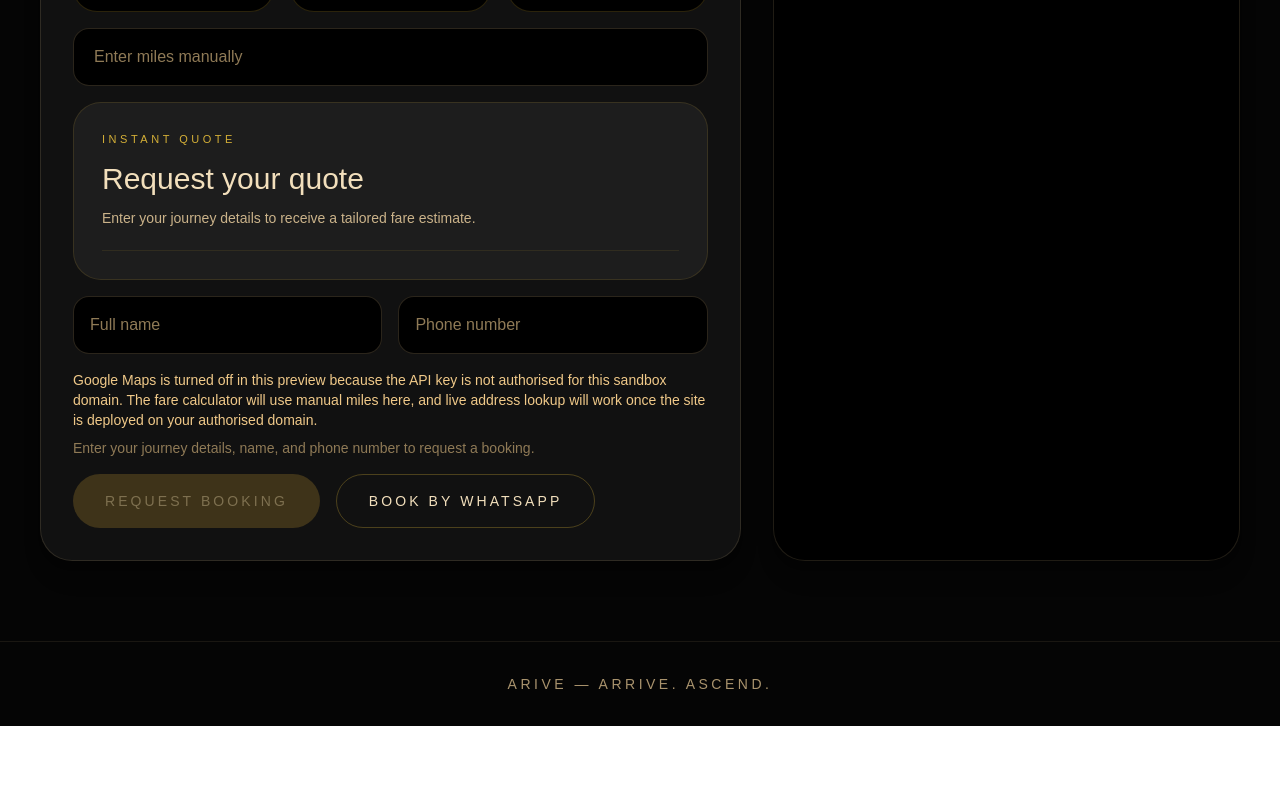
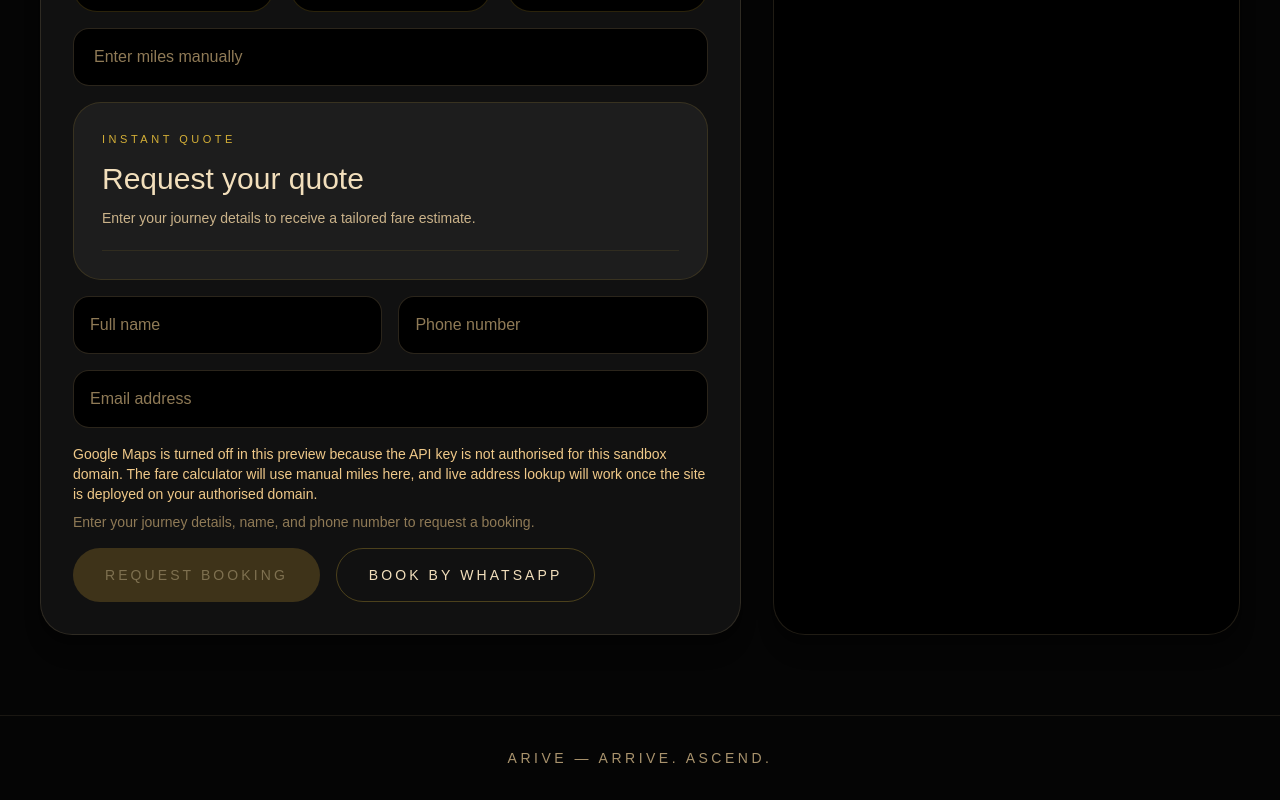
Before and after one commit to adnanahmed1988-sketch/arive-taxi, a Next.js app: page / in a window 1280 px wide. Shown: the part 2211-3011 px from the top of the page. Before the commit the page ends 2937 px from the top, so only its background shows below. Built offline with nearby package versions, Linux system fonts and the light colour scheme.

Commit message:
add customer email field

```diff
--- a/app/page.tsx
+++ b/app/page.tsx
@@ -452,7 +452,8 @@ const canShowQuote =
 const canRequestBooking =
   canShowQuote &&
   Boolean(bookingData.fullName.trim()) &&
-  Boolean(bookingData.phone.trim());
+  Boolean(bookingData.phone.trim()) &&
+  Boolean(bookingData.email.trim());
 
 
 const emailSubject = encodeURIComponent("New Arive Booking Request");
@@ -854,11 +855,20 @@ const emailBody = encodeURIComponent(
     value={bookingData.fullName}
     onChange={(e) => handleChange("fullName", e.target.value)}
   />
+
   <input
     className="rounded-2xl border border-[#d7b988]/20 bg-black px-4 py-4 text-[#F2DFBC] outline-none placeholder:text-[#8f7a56]"
     placeholder="Phone number"
     value={bookingData.phone}
     onChange={(e) => handleChange("phone", e.target.value)}
+  />
+
+  <input
+    className="rounded-2xl border border-[#d7b988]/20 bg-black px-4 py-4 text-[#F2DFBC] outline-none placeholder:text-[#8f7a56] md:col-span-2"
+    placeholder="Email address"
+    type="email"
+    value={bookingData.email}
+    onChange={(e) => handleChange("email", e.target.value)}
   />
 </div>
 
```
Lines whose indentation alone changed are shown as unchanged.
